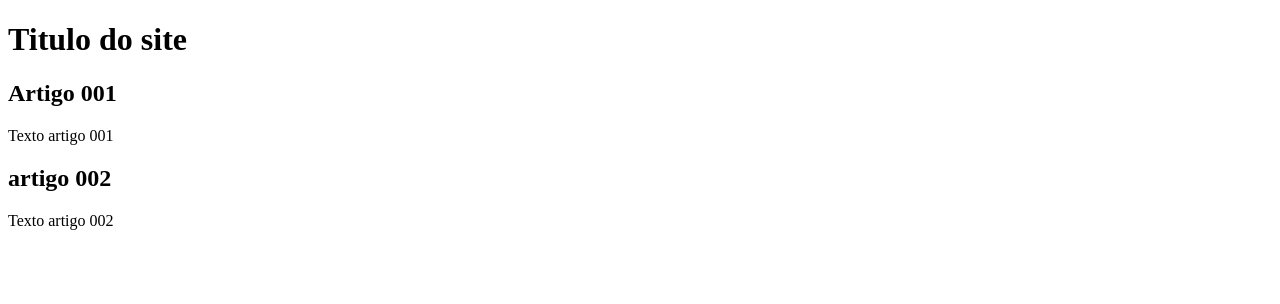
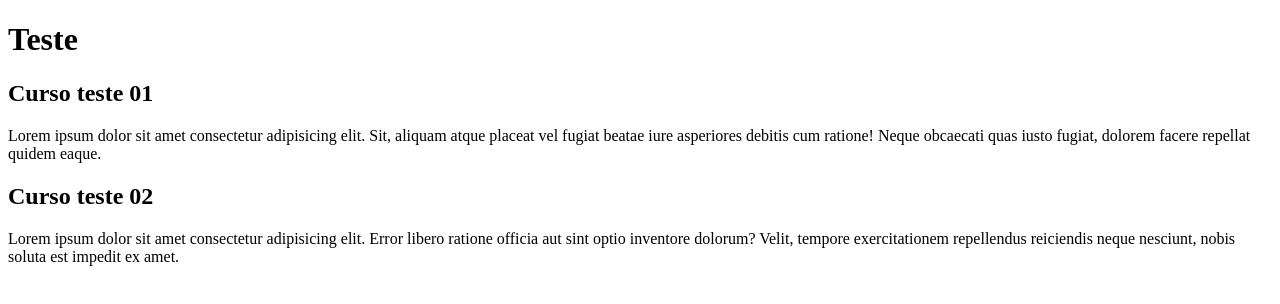
Before and after one commit to pedropoleto/projeto-site, a plain HTML site: page index.html in a window 1280 px wide. Drawn offline with Linux system fonts and the light colour scheme.

Commit message:
comecei a escrever o conteudo

```diff
--- a/index.html
+++ b/index.html
@@ -9,15 +9,15 @@
 <body>
   <main>
     <header>
-        <h1>Titulo do site</h1>
+        <h1>Teste</h1>
     </header>
     <article>
-        <h2>Artigo 001</h2>
-        <p>Texto artigo 001</p>
+        <h2>Curso teste 01</h2>
+        <p>Lorem ipsum dolor sit amet consectetur adipisicing elit. Sit, aliquam atque placeat vel fugiat beatae iure asperiores debitis cum ratione! Neque obcaecati quas iusto fugiat, dolorem facere repellat quidem eaque.</p>
     </article>
     <article>
-        <h2>artigo 002</h2>
-        <p>Texto artigo 002</p>
+        <h2>Curso teste 02</h2>
+        <p>Lorem ipsum dolor sit amet consectetur adipisicing elit. Error libero ratione officia aut sint optio inventore dolorum? Velit, tempore exercitationem repellendus reiciendis neque nesciunt, nobis soluta est impedit ex amet.</p>
     </article>
   </main>
 </body>
```
